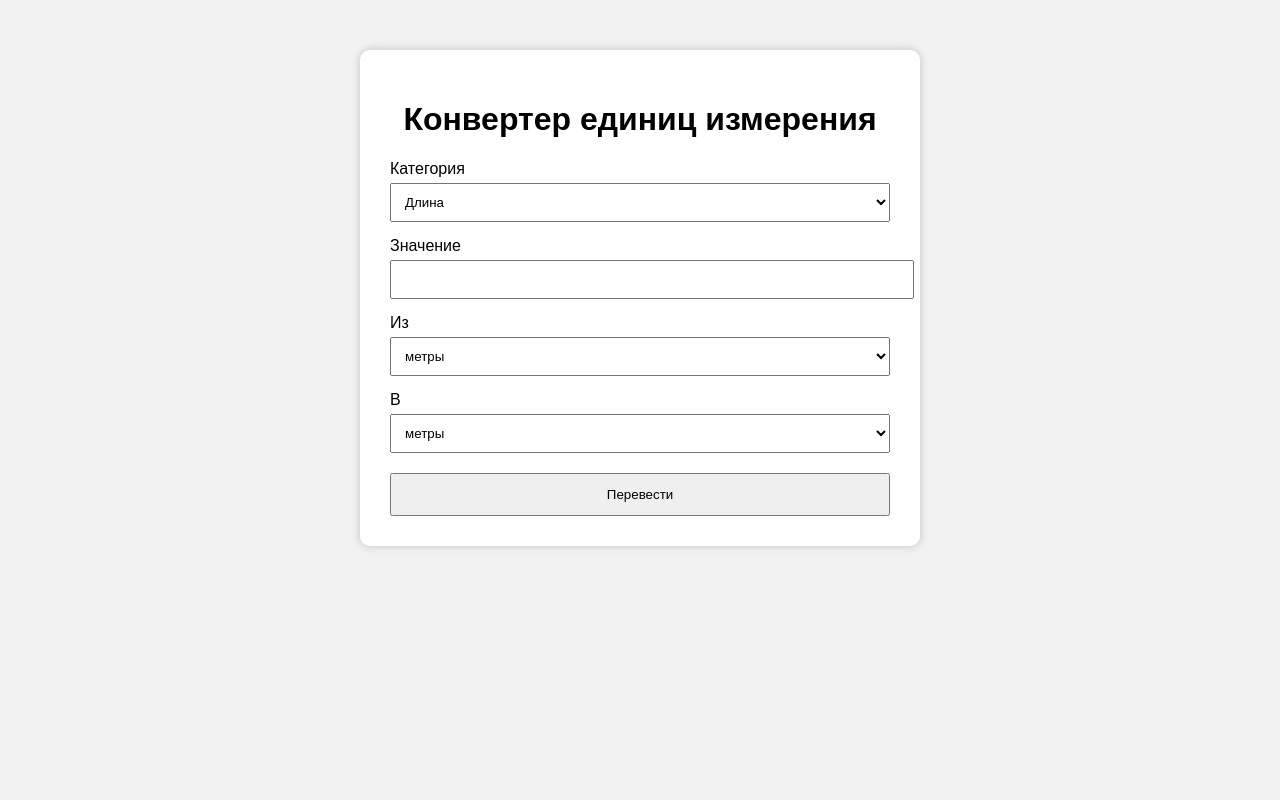
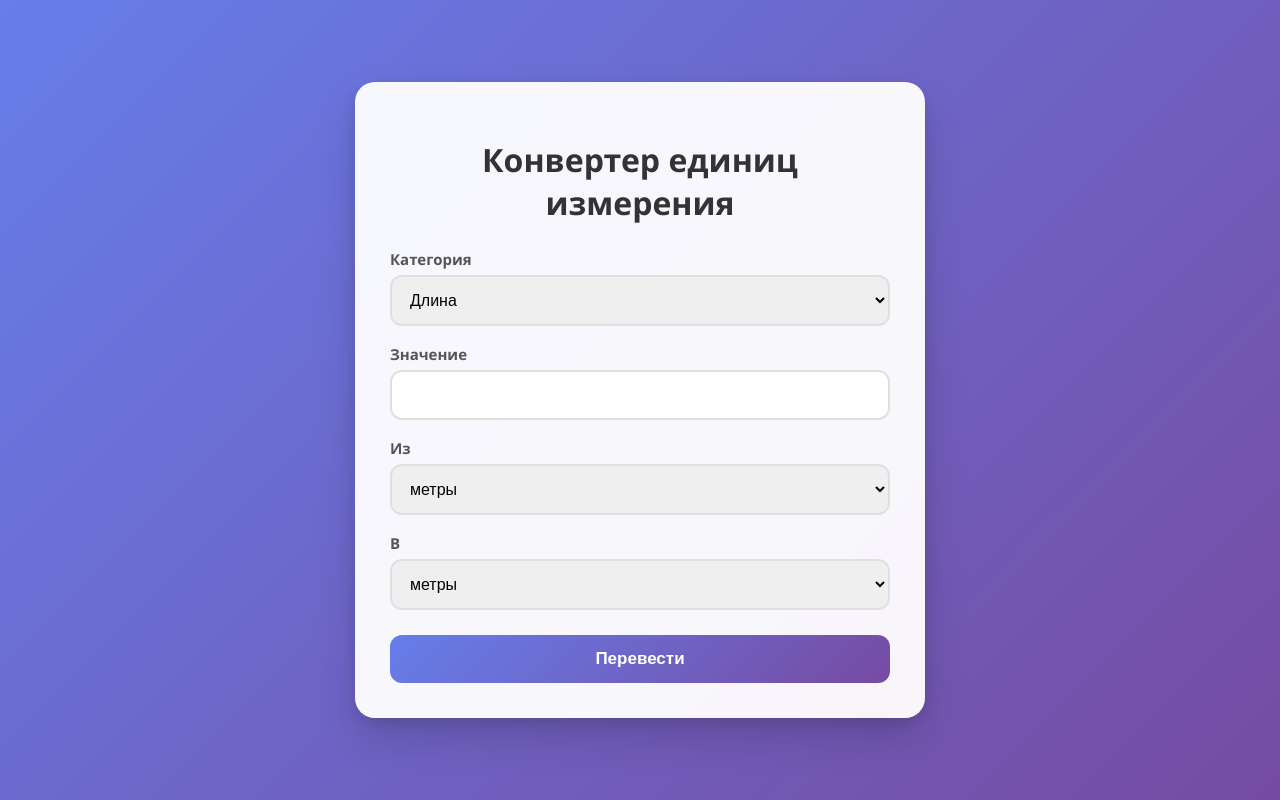
Before and after one commit to 21question/unit-converter, a Flask app: page / in a window 1280 px wide. Run offline with Flask 3, Linux system fonts and the light colour scheme.

Commit message:
Update style.css

```diff
--- a/static/style.css
+++ b/static/style.css
@@ -1,67 +1,115 @@
 body {
-
-    font-family: Arial, sans-serif;
-
-    background: #f2f2f2;
-
+    font-family: "Segoe UI", Arial, sans-serif;
+    background: linear-gradient(135deg, #667eea, #764ba2);
     margin: 0;
+    min-height: 100vh;
+    display: flex;
+    justify-content: center;
+    align-items: center;
 }
 
 .container {
+    width: 500px;
+    max-width: 90%;
+    background: rgba(255, 255, 255, 0.95);
+    backdrop-filter: blur(10px);
+    padding: 35px;
+    border-radius: 20px;
+    box-shadow: 0 20px 40px rgba(0, 0, 0, 0.15), 0 5px 15px rgba(0, 0, 0, 0.1);
+    transition: transform 0.3s ease;
+}
 
-    width: 500px;
-
-    margin: 50px auto;
-
-    background: white;
-
-    padding: 30px;
-
-    border-radius: 10px;
-
-    box-shadow: 0 0 10px rgba(0,0,0,0.2);
+.container:hover {
+    transform: translateY(-5px);
 }
 
 h1 {
-
     text-align: center;
+    color: #333;
+    margin-bottom: 25px;
+    font-size: 32px;
 }
 
 label {
-
     display: block;
-
-    margin-top: 15px;
+    margin-top: 18px;
+    margin-bottom: 6px;
+    color: #555;
+    font-weight: 600;
+    font-size: 15px;
 }
 
 input,
 select {
+    width: 100%;
+    box-sizing: border-box;
+    padding: 14px;
+    border: 2px solid #e0e0e0;
+    border-radius: 12px;
+    font-size: 16px;
+    transition: all 0.3s ease;
+}
 
-    width: 100%;
-
-    padding: 10px;
-
-    margin-top: 5px;
+input:focus,
+select:focus {
+    outline: none;
+    border-color: #667eea;
+    box-shadow: 0 0 0 4px rgba(102, 126, 234, 0.2);
+    transform: scale(1.02);
 }
 
 button {
+    width: 100%;
+    margin-top: 25px;
+    padding: 14px;
+    border: none;
+    border-radius: 12px;
+    background: linear-gradient(135deg, #667eea, #764ba2);
+    color: white;
+    font-size: 17px;
+    font-weight: bold;
+    cursor: pointer;
+    transition: all 0.3s ease;
+}
 
-    width: 100%;
+button:hover {
+    transform: translateY(-2px);
+    box-shadow: 0 10px 20px rgba(102, 126, 234, 0.35);
+}
 
-    margin-top: 20px;
-
-    padding: 12px;
-
-    cursor: pointer;
+button:active {
+    transform: translateY(0);
 }
 
 .result {
+    margin-top: 25px;
+    padding: 18px 15px;
+    background: linear-gradient(135deg, #f093fb 0%, #f5576c 100%);
+    border-radius: 16px;
+    font-size: 26px;
+    font-weight: 800;
+    text-align: center;
+    color: #ffffff;
+    letter-spacing: 0.5px;
+    box-shadow: 0 8px 25px rgba(245, 87, 108, 0.4);
+    transition: transform 0.3s ease, box-shadow 0.3s ease;
+    animation: resultPop 0.5s cubic-bezier(0.175, 0.885, 0.32, 1.275);
+    border: 2px solid rgba(255, 255, 255, 0.3);
+    backdrop-filter: blur(2px);
+}
 
-    margin-top: 20px;
+@keyframes resultPop {
+    0% {
+        transform: scale(0.8);
+        opacity: 0;
+    }
+    100% {
+        transform: scale(1);
+        opacity: 1;
+    }
+}
 
-    font-size: 20px;
-
-    text-align: center;
-
-    font-weight: bold;
+.result:hover {
+    transform: scale(1.02) translateY(-3px);
+    box-shadow: 0 12px 35px rgba(245, 87, 108, 0.6);
 }
```
